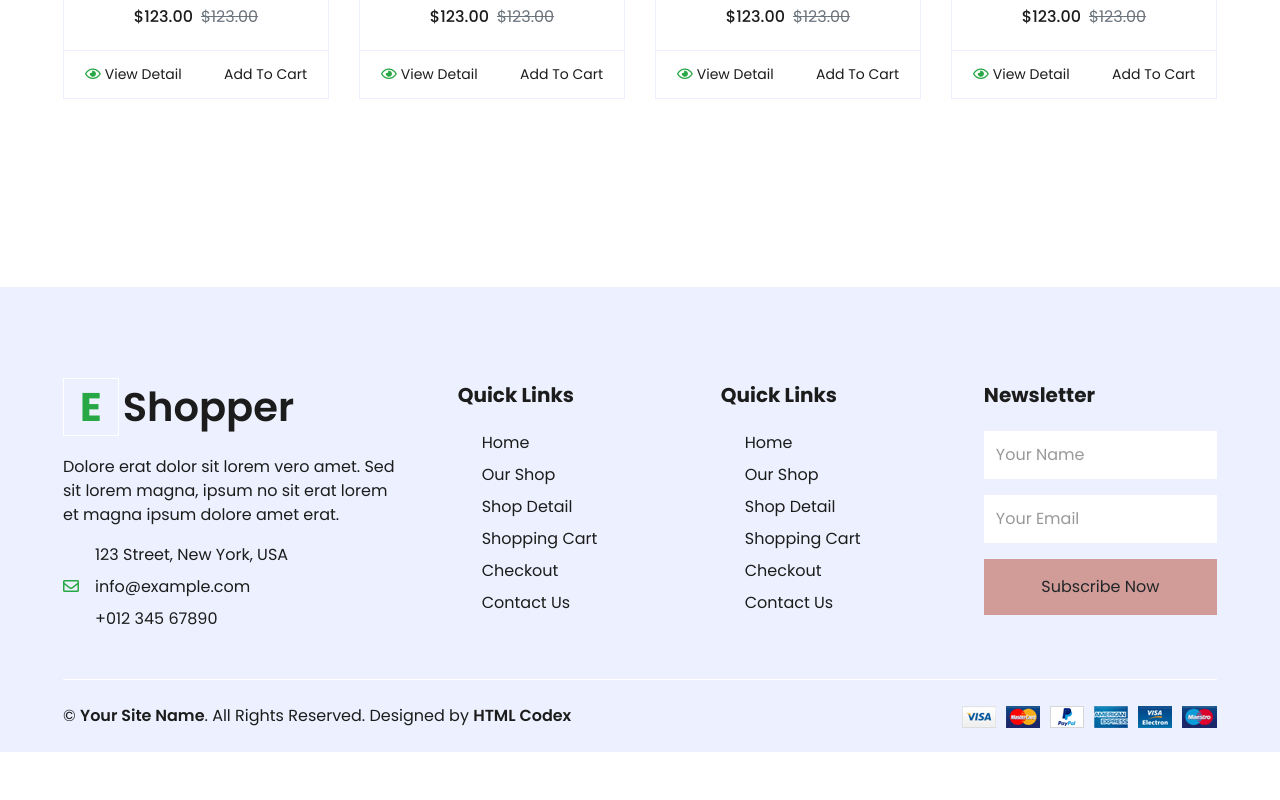
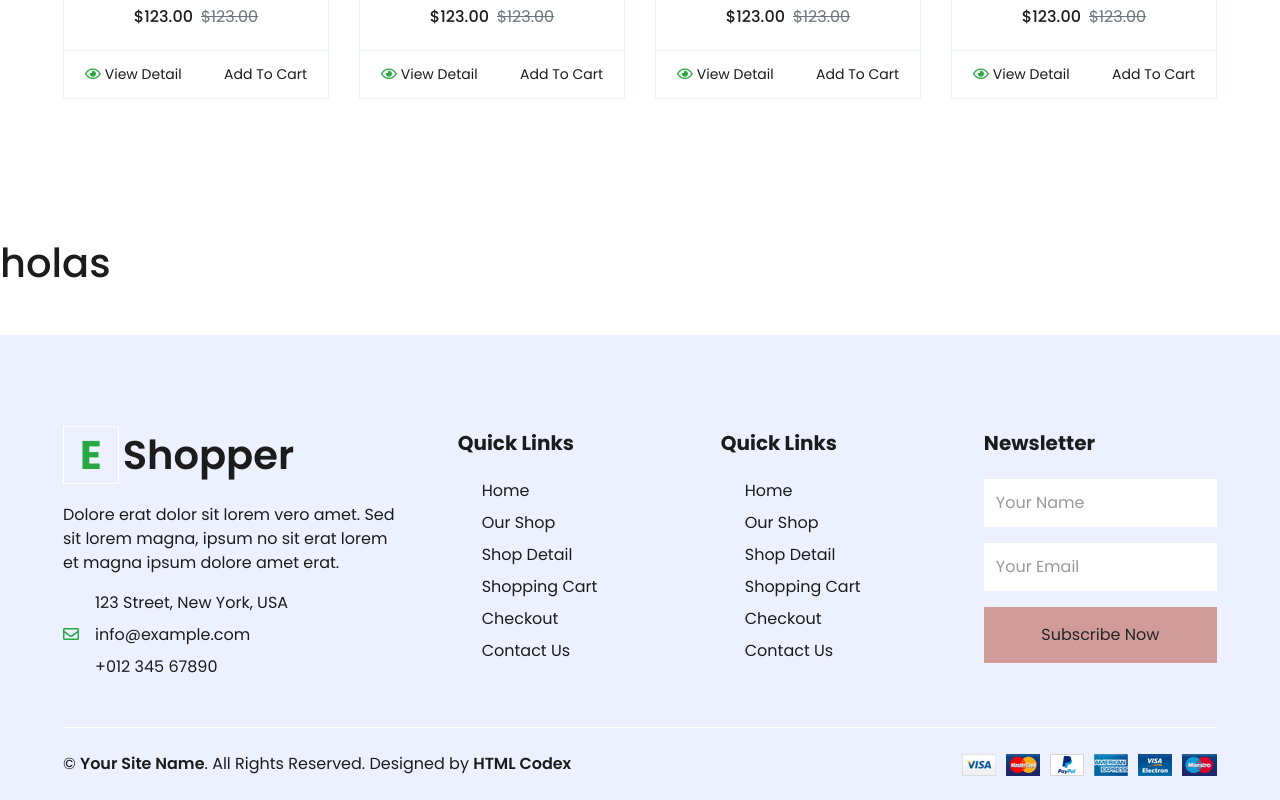
Before and after one commit to RedCuervo/Negocios_I, a Vue app in the folder vue_negocios1/: page / in a window 1280 px wide. Shown: the part 4623-5423 px from the top of the page. Before the commit the page ends 5375 px from the top, so only its background shows below. Built offline with nearby package versions, Linux system fonts and the light colour scheme.

Commit message:
Creacion "completa" de la vista de productos

```diff
--- a/vue_negocios1/src/App.vue
+++ b/vue_negocios1/src/App.vue
@@ -1,6 +1,7 @@
 <script setup>
 import theHeader from '../src/components/theHeader.vue'
 import theFooter from '../src/components/theFooter.vue'
+import product from '../src/components/product.vue'
 </script>
 
 <template>
@@ -9,6 +10,7 @@ import theFooter from '../src/components/theFooter.vue'
 </header>
 <main>
     <router-view />
+    <product />
 </main>
 <footer>
   <theFooter />
--- /dev/null
+++ b/vue_negocios1/src/components/product.vue
@@ -0,0 +1,6 @@
+<template>
+    <h1>holas</h1>
+</template>
+<style>
+
+</style>
```
